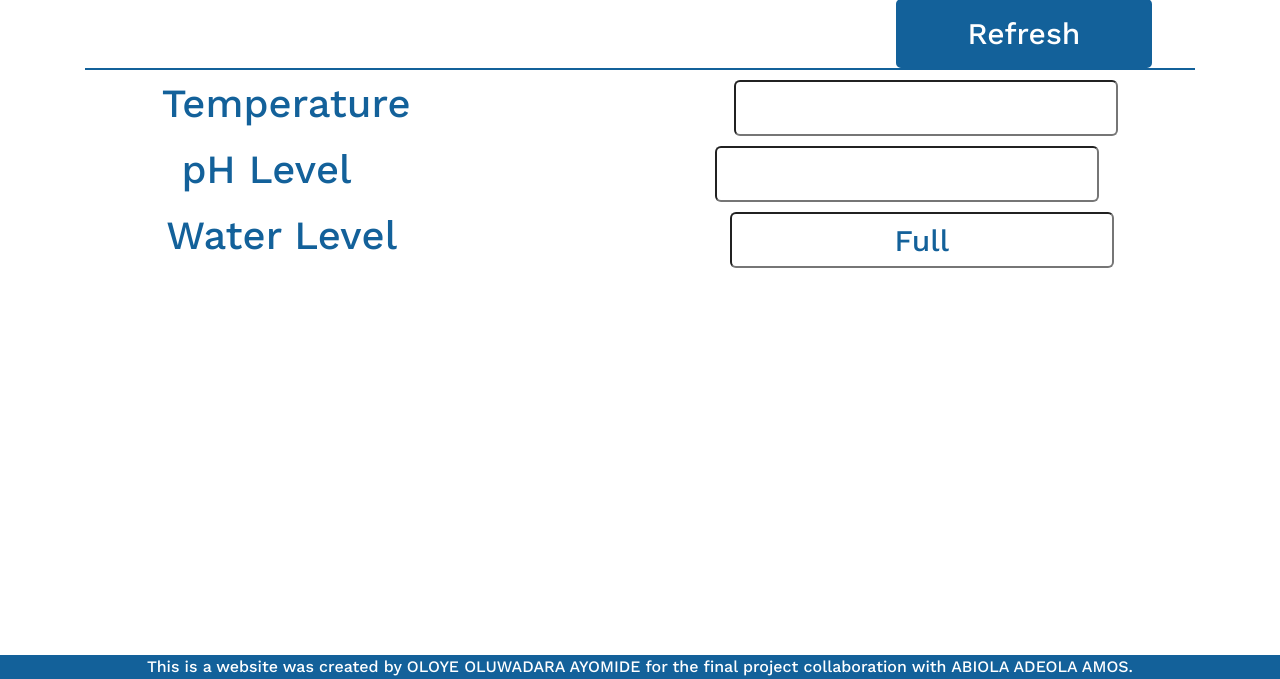
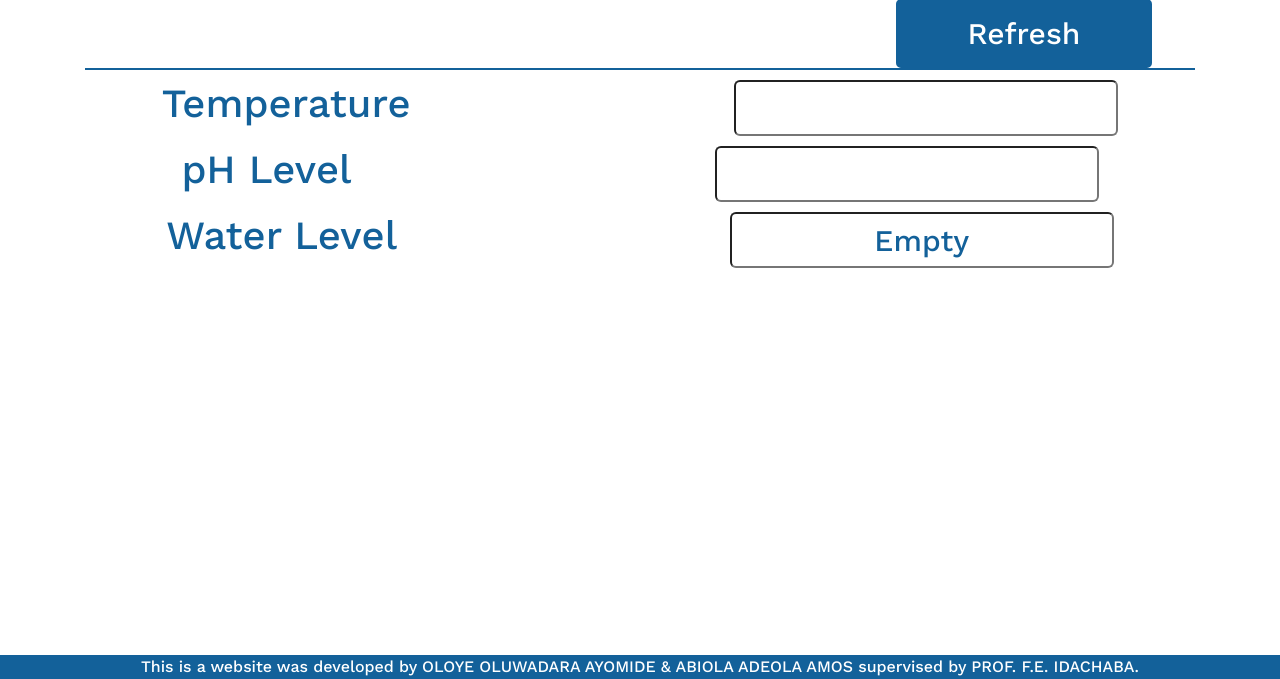
Before and after one commit to OluwadaraDaily/pondify, a Django app: page /2 in a window 1280 px wide. Shown: the part 121-800 px from the top of the page. Run offline with Django 3.2, Linux system fonts and the light colour scheme; data that the repository does not hold is empty; some libraries are stand-ins or nearby versions.

Commit message:
:building_construction: Changed the footereach_

```diff
--- a/pond/templates/pond/base.html
+++ b/pond/templates/pond/base.html
@@ -26,7 +26,7 @@
 		{% endblock %}
 		<br><br><br><br><br>
 		<div id="footer">
-			This is a website was created by OLOYE OLUWADARA AYOMIDE for the final project collaboration with ABIOLA ADEOLA AMOS.
+			This is a website was developed by OLOYE OLUWADARA AYOMIDE & ABIOLA ADEOLA AMOS supervised by PROF. F.E. IDACHABA.
 		</div>
 	</body>
 </html>
--- a/pond/templates/pond/each_pond.html
+++ b/pond/templates/pond/each_pond.html
@@ -31,7 +31,7 @@
 	<div class="category">
 		<h3> Water Level </h3>
 
-		{% if response.feeds.0.field4 != 0 %}
+		{% if response.feeds.0.field4 == 0 %}
 			<input type="text" id="water_level" readonly value="Full">
 
 		{% else %}
```
